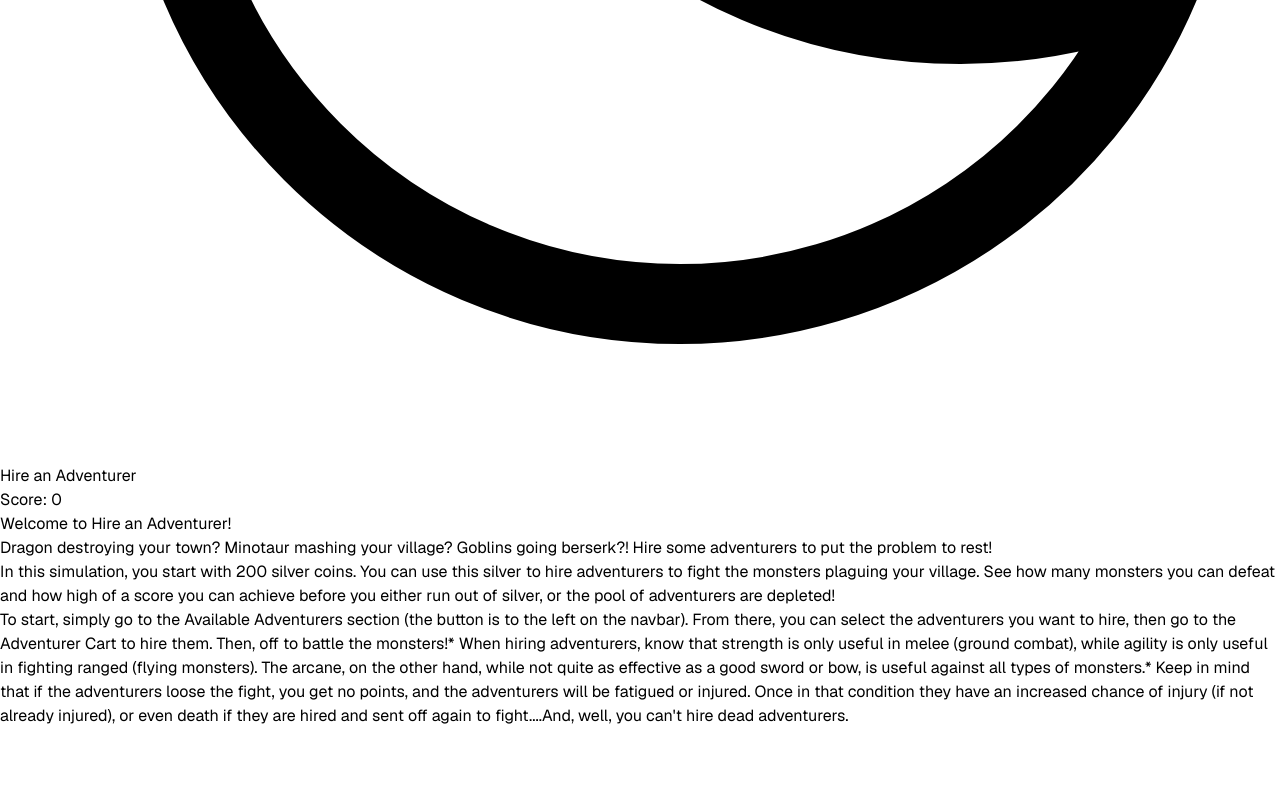
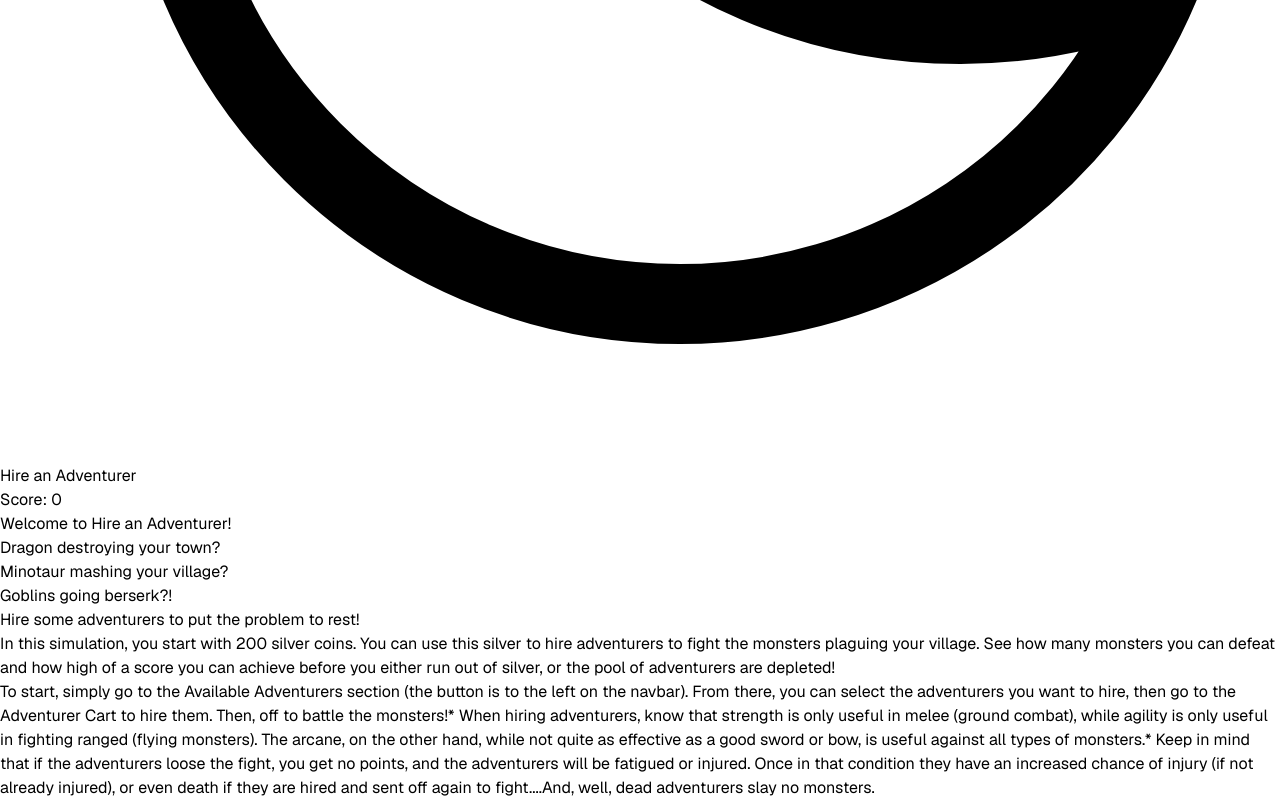
Before and after one commit to jarmbrust/hire-an-adventurer, a Next.js app: page / in a window 1280 px wide. Shown: the part 1047-1847 px from the top of the page. Before the commit the page ends 1775 px from the top, so only its background shows below. Built offline with nearby package versions, Linux system fonts and the light colour scheme.

Commit message:
small layout and text changes

```diff
--- a/src/app/page.tsx
+++ b/src/app/page.tsx
@@ -4,8 +4,10 @@ const HomePage = async () => {
       <h2 className="text-3xl font-semibold">Welcome to Hire an Adventurer!</h2>
 
       <p className="mt-4 mb-5 text-lg italic">
-        Dragon destroying your town?  Minotaur mashing your village?  Goblins going berserk?!
-        Hire some adventurers to put the problem to rest!
+        <p>Dragon destroying your town?</p>
+        <p>Minotaur mashing your village?</p>
+        <p>Goblins going berserk?!</p>
+        <p>Hire some adventurers to put the problem to rest!</p>
       </p>
       <p className="mt-4 mb-3">
         In this simulation, you start with 200 silver coins.  You can use this silver to hire adventurers
@@ -26,8 +28,8 @@ const HomePage = async () => {
           will be fatigued or injured. Once in that condition they have an increased chance of injury
           (if not already injured), or even death if they are hired and sent off again to fight.
         </span>
-        <span className="pl-6 block">
-          ...And, well, you can&apos;t hire dead adventurers.
+        <span className="pl-4 block">
+          ...And, well, dead adventurers slay no monsters.
         </span>
       </p>
     </>
```
